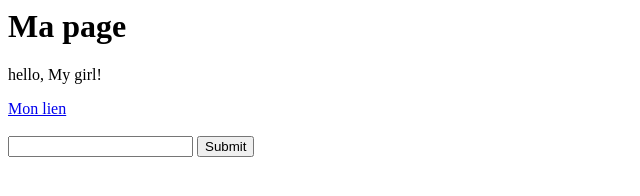
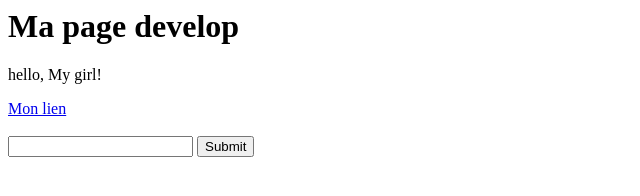
Before and after one commit to Vince79/archi, a plain HTML site: page index.html in a window 1280 px wide. Shown: the whole page, without its empty margins (0-640 px from the left). Drawn offline with Linux system fonts and the light colour scheme.

Commit message:
first feature develop

```diff
--- a/index.html
+++ b/index.html
@@ -1,9 +1,9 @@
 <html>
 	<head>
-	<title> Titre d ma page</title>
+	<title> Titre de ma page</title>
 	</head>
 	<body>
-	<h1>Ma page</h1>
+	<h1>Ma page develop</h1>
 	<p>hello, My girl!</p>
 
 	<!-- Un lien HTML-->
```
